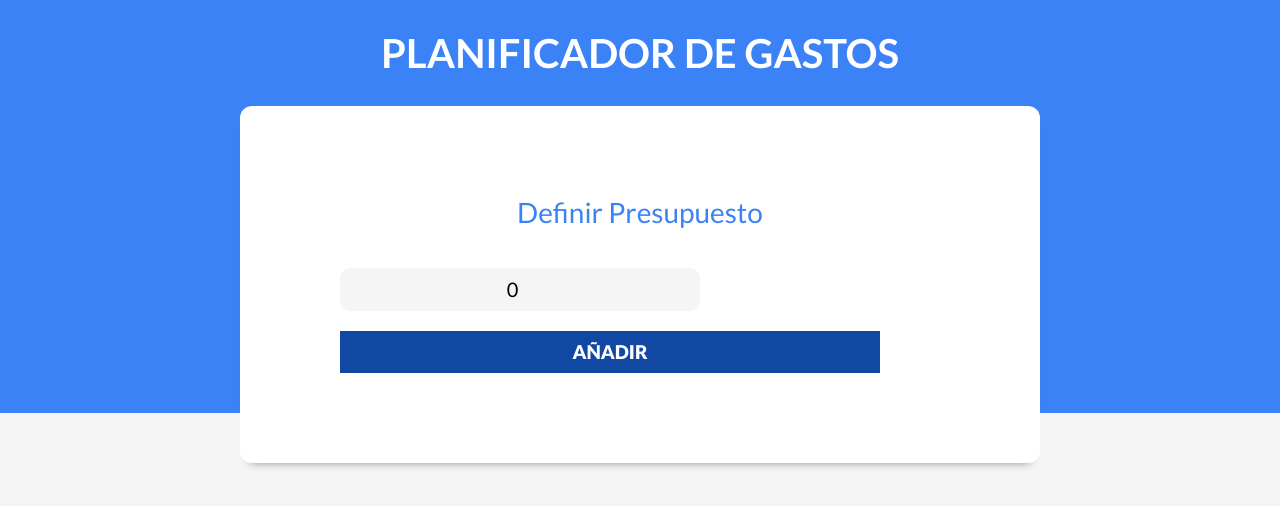
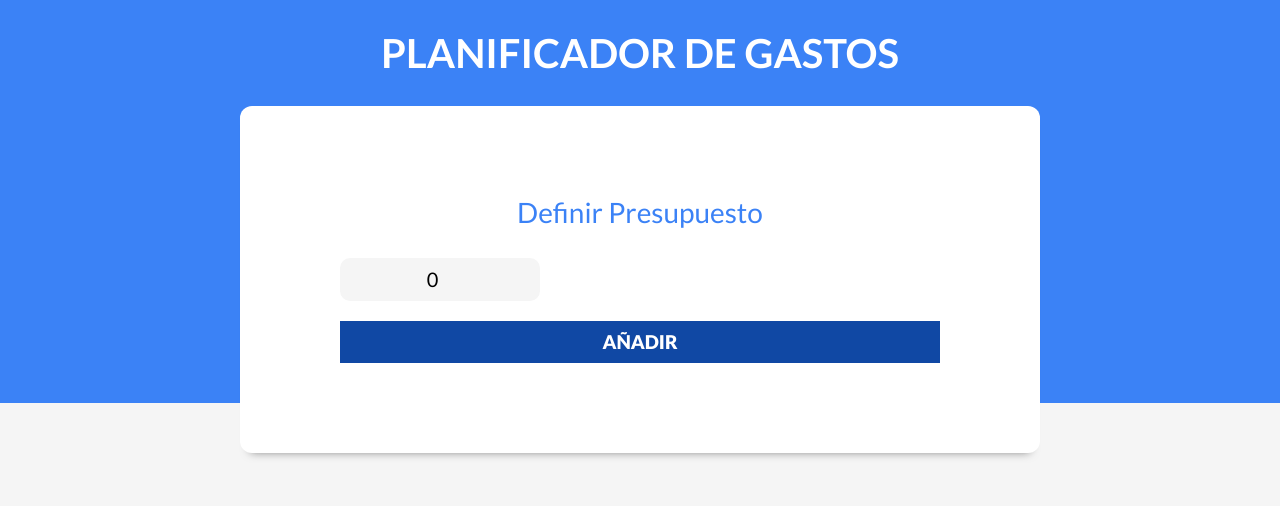
Before and after one commit to Drakorath/Control-gastos, a React (Vite) app: page / in a window 1280 px wide. Shown: the top 506 px of the page. Built offline with nearby package versions, Linux system fonts and the light colour scheme.

Commit message:
input version celular

```diff
--- a/src/components/NuevoPresupuesto.jsx
+++ b/src/components/NuevoPresupuesto.jsx
@@ -26,7 +26,6 @@ const NuevoPresupuesto = ({
 
             <form onSubmit={handlePresupuesto} className="formulario">
                 <div>
-
                     <div className="campo">
                         <label>Definir Presupuesto</label>
                     </div>
@@ -39,11 +38,11 @@ const NuevoPresupuesto = ({
                         />
                     </div>
 
-
                 <input type="submit" value="Añadir" />
 
                 {mensaje && <Mensaje tipo="error">{mensaje}</Mensaje>}
             </form>
+
         </div>
     )
 }
--- a/src/index.css
+++ b/src/index.css
@@ -79,7 +79,7 @@ header h1 {
 }
 .formulario .campo {
   display: grid;
-    margin-bottom: 2rem;
+  margin-bottom: 1rem;
 }
 
 .formulario label {
@@ -97,7 +97,7 @@ header h1 {
   border: none;
   flex: 1;
   font-size: 1.6rem;
-    width: 36rem;
+  width: 20rem;
 }
 .formulario input[type="submit"] {
   background-color: #1048a4;
@@ -109,9 +109,8 @@ header h1 {
   font-weight: 900;
   text-transform: uppercase;
   font-size: 1.9rem;
-    width: 90%;
+  width: 100%;
   transition: background-color 300ms ease;
-
 }
 @media (min-width: 768px) {
   .formulario input[type="submit"] {
@@ -210,7 +209,7 @@ header h1 {
 }
 .contenido-presupuesto p.negativo,
 .contenido-presupuesto p.negativo span {
-    color: #DC2626;
+  color: #dc2626;
 }
 .contenido-presupuesto span {
   font-weight: 900;
@@ -242,7 +241,6 @@ main {
   display: flex;
   align-items: center;
   width: 4rem;
-
 }
 .filtros label {
   font-size: 3rem;
```
Lines whose indentation alone changed are shown as unchanged.
